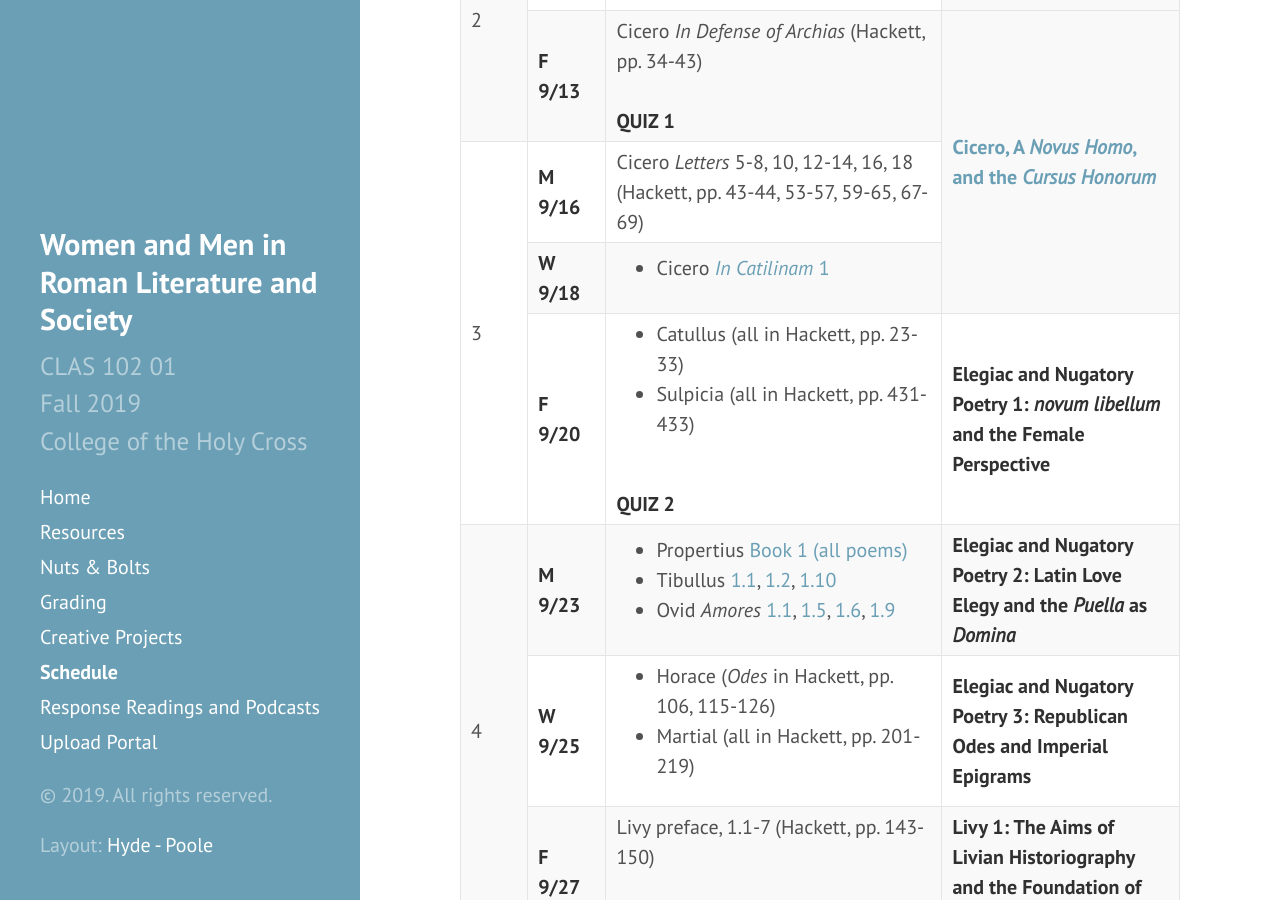
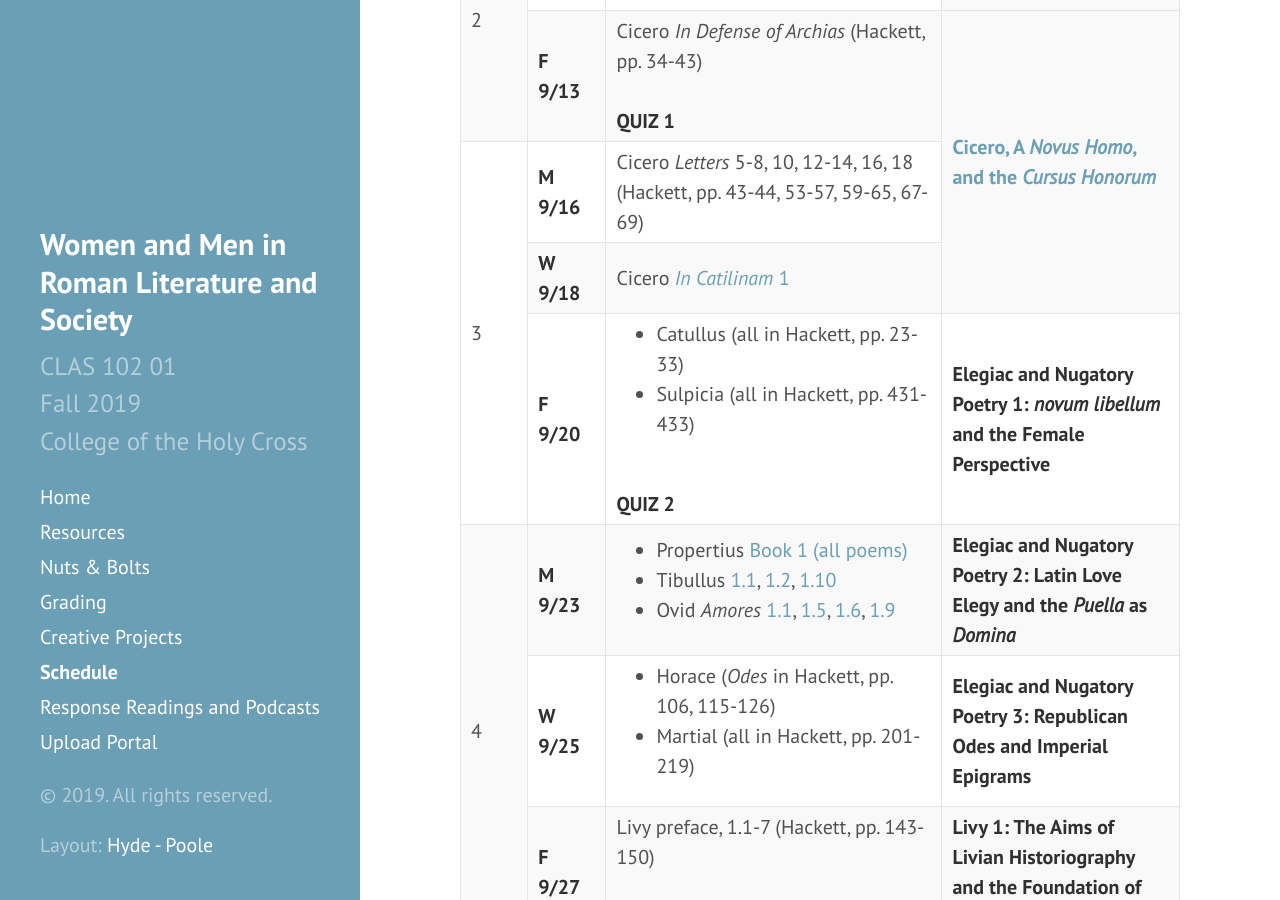
Before and after one commit to DLibatique/CLAS102-F19, a Jekyll site: the page built from _pages/6-schedule.md, in a window 1280 px wide and 900 px high, scrolled down 885 px. Built offline with Jekyll 4.4.1, drawn with Linux system fonts in a browser that asks for light colours.

Commit message:
removed list formatting

```diff
--- a/_pages/6-schedule.md
+++ b/_pages/6-schedule.md
@@ -63,9 +63,7 @@
         <tr>
             <td><strong>W 9/18</strong></td>
             <td>
-              <ul>
-                <li>Cicero <a href="http://ibnotes.tripod.com/Subjects/Latin/catiline1.pdf"><em>In Catilinam</em> 1</a></li>
-              </ul>
+              Cicero <a href="http://ibnotes.tripod.com/Subjects/Latin/catiline1.pdf"><em>In Catilinam</em> 1</a>
             </td>
         </tr>
         <tr>
```
